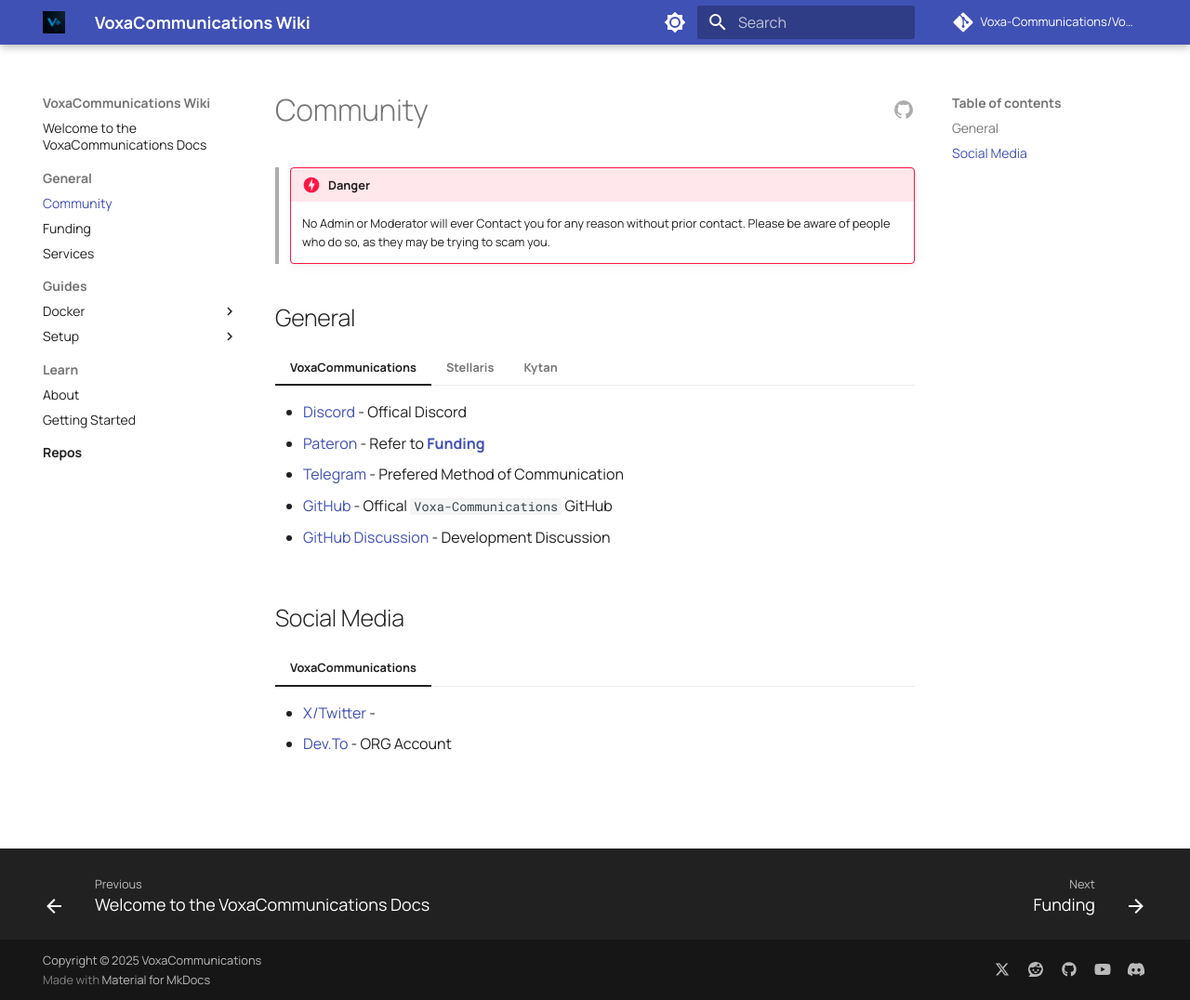
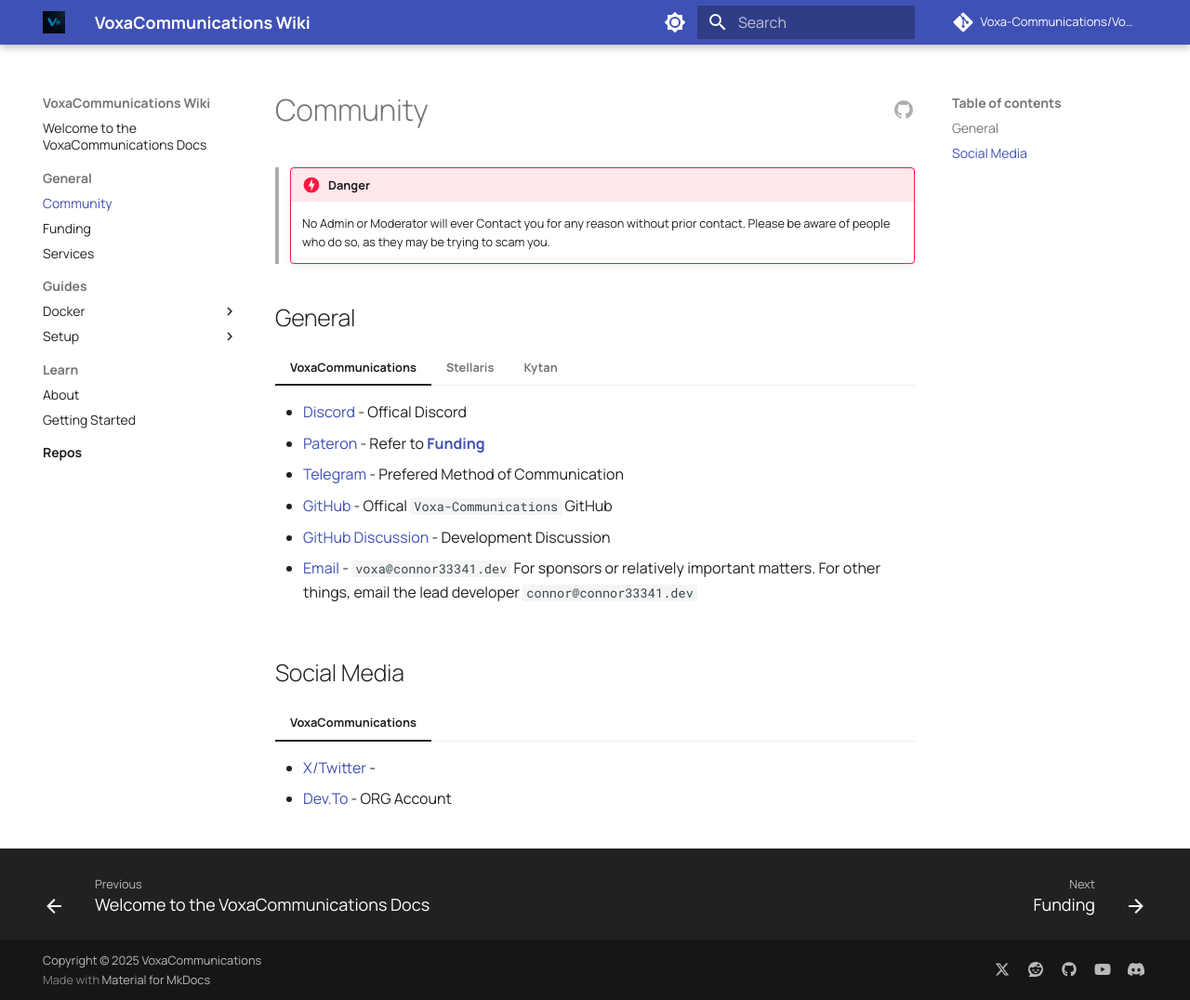
Before and after one commit to Voxa-Communications/VoxaCommunications-Docs, an MkDocs documentation site: the page built from docs/general/community.md, in a window 1280 px wide and 1076 px high. Shown: the whole window at 93% size. Built offline with MkDocs 1.6.1 and Material for MkDocs 9.7.7, drawn with Linux system fonts in a browser that asks for light colours; comment, search, counter and statistics services are not loaded.

Commit message:
Add sponsors to the bottom

```diff
--- a/docs/general/community.md
+++ b/docs/general/community.md
@@ -15,6 +15,7 @@ description: Connect with VoxaCommunications
     - [Telegram](https://t.me/voxacommunications) - Prefered Method of Communication
     - [GitHub](https://github.com/Voxa-Communications) - Offical `Voxa-Communications` GitHub
     - [GitHub Discussion](https://github.com/orgs/Voxa-Communications/discussions) - Development Discussion
+    - [Email](mailto:voxa@connor33341.dev) - `voxa@connor33341.dev` For sponsors or relatively important matters. For other things, email the lead developer `connor@connor33341.dev`
 
 === "Stellaris"
 
--- /dev/null
+++ b/material-overrides/assets/stylesheets/sponsors.css
@@ -0,0 +1,161 @@
+.sponsors-embed {
+    padding: 20px;
+    max-width: 100%;
+}
+
+.sponsors-embed-container {
+    max-width: 1200px;
+    margin: 0 auto;
+}
+
+.sponsors-embed-header {
+    text-align: center;
+    margin-bottom: 30px;
+}
+
+.sponsors-embed-header h2 {
+    font-size: 1.8rem;
+    font-weight: 700;
+    margin: 0;
+    color: #1a1a1a;
+    letter-spacing: -0.025em;
+}
+
+.sponsors-embed-content {
+    display: flex;
+    flex-direction: column;
+    gap: 30px;
+}
+
+.sponsor-tier-embed {
+    display: flex;
+    flex-direction: column;
+    align-items: center;
+    gap: 15px;
+}
+
+.tier-title-embed {
+    font-size: 1.3rem;
+    font-weight: 600;
+    margin: 0;
+    text-align: center;
+    letter-spacing: -0.02em;
+}
+
+.sponsors-grid-embed {
+    display: flex;
+    flex-wrap: wrap;
+    justify-content: center;
+    align-items: center;
+    gap: 15px;
+    width: 100%;
+}
+
+.sponsor-card-embed {
+    display: flex;
+    flex-direction: column;
+    align-items: center;
+    justify-content: center;
+    padding: 15px;
+    background: #ffffff;
+    border: 1px solid #e5e5e5;
+    border-radius: 8px;
+    text-decoration: none;
+    color: inherit;
+    transition: all 0.2s ease-in-out;
+    box-shadow: 0 1px 3px rgba(0, 0, 0, 0.1);
+    min-height: 100px;
+    min-width: 140px;
+}
+
+.sponsor-card-embed:hover {
+    transform: translateY(-2px);
+    box-shadow: 0 4px 12px rgba(0, 0, 0, 0.15);
+    border-color: #d0d0d0;
+}
+
+.sponsor-logo-embed {
+    max-width: 100%;
+    max-height: 50px;
+    width: auto;
+    height: auto;
+    object-fit: contain;
+    margin-bottom: 8px;
+}
+
+.sponsor-name-embed {
+    font-size: 0.8rem;
+    font-weight: 500;
+    text-align: center;
+    color: #666666;
+    margin: 0;
+}
+
+.platinum-grid-embed .sponsor-card-embed {
+    min-width: 180px;
+    min-height: 120px;
+}
+
+.platinum-grid-embed .sponsor-logo-embed {
+    max-height: 70px;
+}
+
+.gold-grid-embed .sponsor-card-embed {
+    min-width: 160px;
+    min-height: 110px;
+}
+
+.gold-grid-embed .sponsor-logo-embed {
+    max-height: 60px;
+}
+
+.silver-grid-embed .sponsor-card-embed {
+    min-width: 140px;
+    min-height: 100px;
+}
+
+.bronze-grid-embed .sponsor-card-embed {
+    min-width: 120px;
+    min-height: 90px;
+}
+
+/* Mobile responsive */
+@media (max-width: 768px) {
+    .sponsors-embed {
+        padding: 15px;
+    }
+
+    .sponsors-embed-header h2 {
+        font-size: 1.5rem;
+    }
+
+    .tier-title-embed {
+        font-size: 1.1rem;
+    }
+
+    .sponsors-grid-embed {
+        gap: 10px;
+    }
+
+    .sponsor-card-embed {
+        min-width: 110px;
+        min-height: 80px;
+        padding: 10px;
+    }
+
+    .platinum-grid-embed .sponsor-card-embed,
+    .gold-grid-embed .sponsor-card-embed,
+    .silver-grid-embed .sponsor-card-embed,
+    .bronze-grid-embed .sponsor-card-embed {
+        min-width: 110px;
+        min-height: 80px;
+    }
+
+    .sponsor-logo-embed {
+        max-height: 35px;
+    }
+
+    .sponsor-name-embed {
+        font-size: 0.7rem;
+    }
+}
--- a/mkdocs.yml
+++ b/mkdocs.yml
@@ -9,6 +9,8 @@ extra_javascript:
   - js/root-level-sections.js
   - js/search-bar-results.js
   - js/header-scroll.js
+  - js/sponsors.js
+#  - js/sponsor-iframe.js
 #  - js/homepage-light-mode.js
 #  - js/dynamic-logo.js
 extra_css:
@@ -64,6 +66,7 @@ theme:
     - navigation.top # Show the back to top button since we don't keep top nav sticky
     - content.action.edit
     - content.action.report # Show report an issue button
+    - sponsors # Show the sponsors section in the footer
 
 # Plugins
 plugins:
```
Also changed, not shown: 3 other files.
